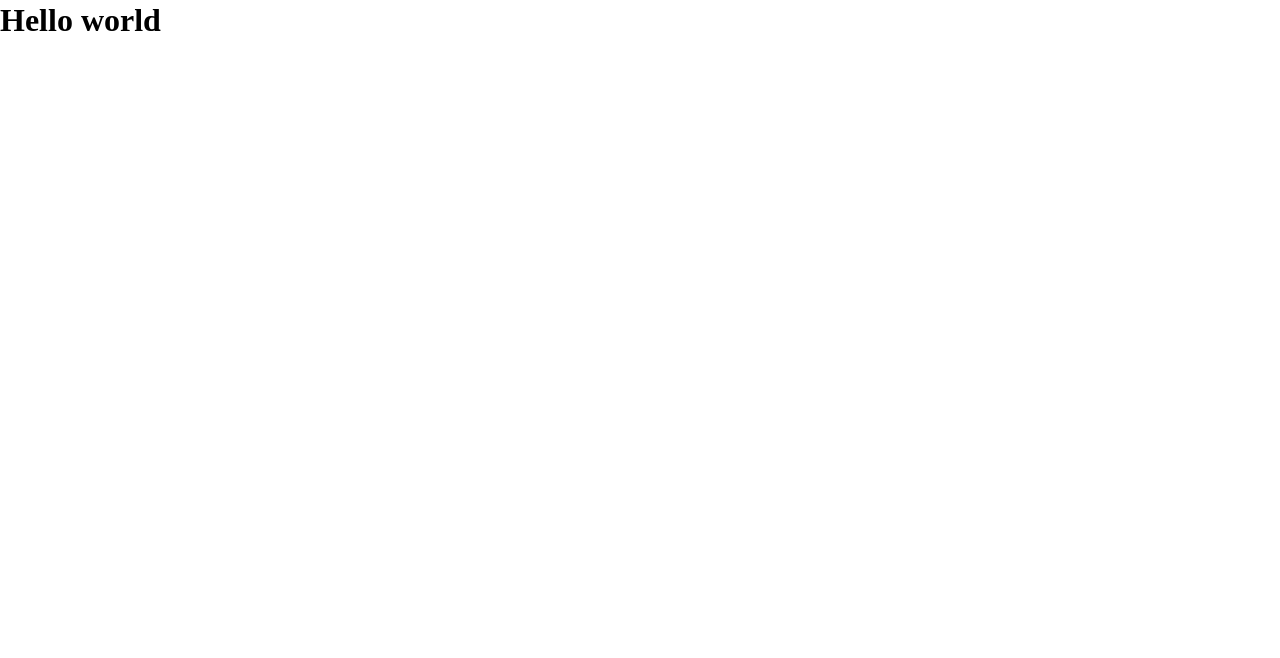
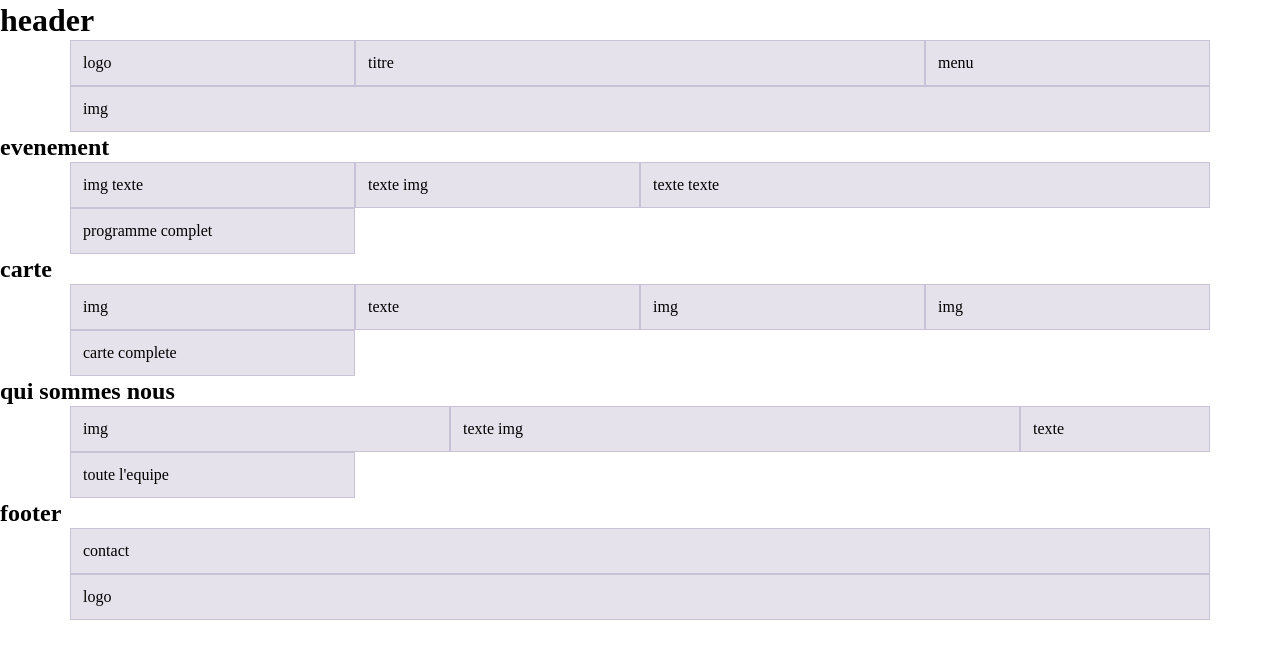
Before and after one commit to TafaniM/inalterable, a website built with Parcel: page src/index.html in a window 1280 px wide. Built offline with nearby package versions, Linux system fonts and the light colour scheme.

Commit message:
grille bootstrap html

```diff
--- a/package.json
+++ b/package.json
@@ -15,7 +15,7 @@
   "license": "ISC",
   "homepage": "https://github.com/eikon-frontend/starterkit",
   "parcel-namer-rewrite": {
-    "developmentDisable" : true,
+    "developmentDisable": true,
     "rules": {
       "(.*)\\.(css)": "css/$1.$2",
       "(.*)\\.(js)": "js/$1.$2",
@@ -24,10 +24,14 @@
     }
   },
   "devDependencies": {
+    "@parcel/transformer-sass": "^2.6.2",
     "parcel": "^2.6.2",
     "parcel-namer-rewrite": "^2.0.0-rc.2",
     "posthtml-include": "^1.7.1",
     "rimraf": "^3.0.2",
     "sass": "^1.42.1"
+  },
+  "dependencies": {
+    "bootstrap": "^5.2.3"
   }
 }
--- a/src/index.html
+++ b/src/index.html
@@ -7,7 +7,60 @@
     <link rel="stylesheet" href="scss/main.scss" />
   </head>
   <body>
-    <h1>Hello world</h1>
+    <h1>header</h1>
+    <div class="header">
+      <div class="container">
+        <div class="row">
+          <div class="col-6 col-lg-3 order-lg-1">logo</div>
+          <div class="col-6 col-lg-3 order-lg-3">menu</div>
+          <div class="col-12 col-lg-6 order-lg-2">titre</div>
+          <div class="col-12 order-lg-4">img</div>
+        </div>
+      </div>
+    </div>
+    <h2>evenement</h2>
+    <div class="evenement">
+      <div class="container">
+        <div class="row">
+          <div class="col-12 col-lg-3">img texte</div>
+          <div class="col-12 col-lg-3">texte img</div>
+          <div class="col-12 col-lg-6">texte texte</div>
+          <div class="col-12 col-lg-3">programme complet</div>
+        </div>
+      </div>
+    </div>
+    <h2>carte</h2>
+    <div class="carte">
+      <div class="container">
+        <div class="row">
+          <div class="col-12 col-lg-3">img</div>
+          <div class="col-12 col-lg-3">texte</div>
+          <div class="col-12 col-lg-3">img</div>
+          <div class="col-12 col-lg-3">img</div>
+          <div class="col-12 col-lg-3">carte complete</div>
+        </div>
+      </div>
+    </div>
+    <h2>qui sommes nous</h2>
+    <div class="nous">
+      <div class="container">
+        <div class="row">
+          <div class="col-12 col-lg-4">img</div>
+          <div class="col-12 col-lg-6">texte img</div>
+          <div class="col-12 col-lg-2">texte</div>
+          <div class="col-12 col-lg-3">toute l'equipe</div>
+        </div>
+      </div>
+    </div>
+    <h2>footer</h2>
+    <div class="carte">
+      <div class="container">
+        <div class="row">
+          <div class="col-12 col-lg-12">contact</div>
+          <div class="col-12 col-lg-12">logo</div>
+        </div>
+      </div>
+    </div>
 
     <script src="js/main.js" type="module"></script>
   </body>
--- a/src/scss/main.scss
+++ b/src/scss/main.scss
@@ -1,9 +1,23 @@
+@import "bootstrap/scss/bootstrap-grid";
+
+.row + .row {
+  margin-top: 16px;
+}
+
+.row > .col,
+.row > [class^=col-] {
+  padding-top: 12px;
+  padding-bottom: 12px;
+  background-color: rgba(86, 61, 124, .15);
+  border: 1px solid rgba(86, 61, 124, .2);
+}
+
 /* ====================================
 // css variables
 // ==================================== */
 
-:root {
-}
+/*:root {
+}*/
 
 /* ====================================
 // reset rules
```
Also changed, not shown: 1 other file.
